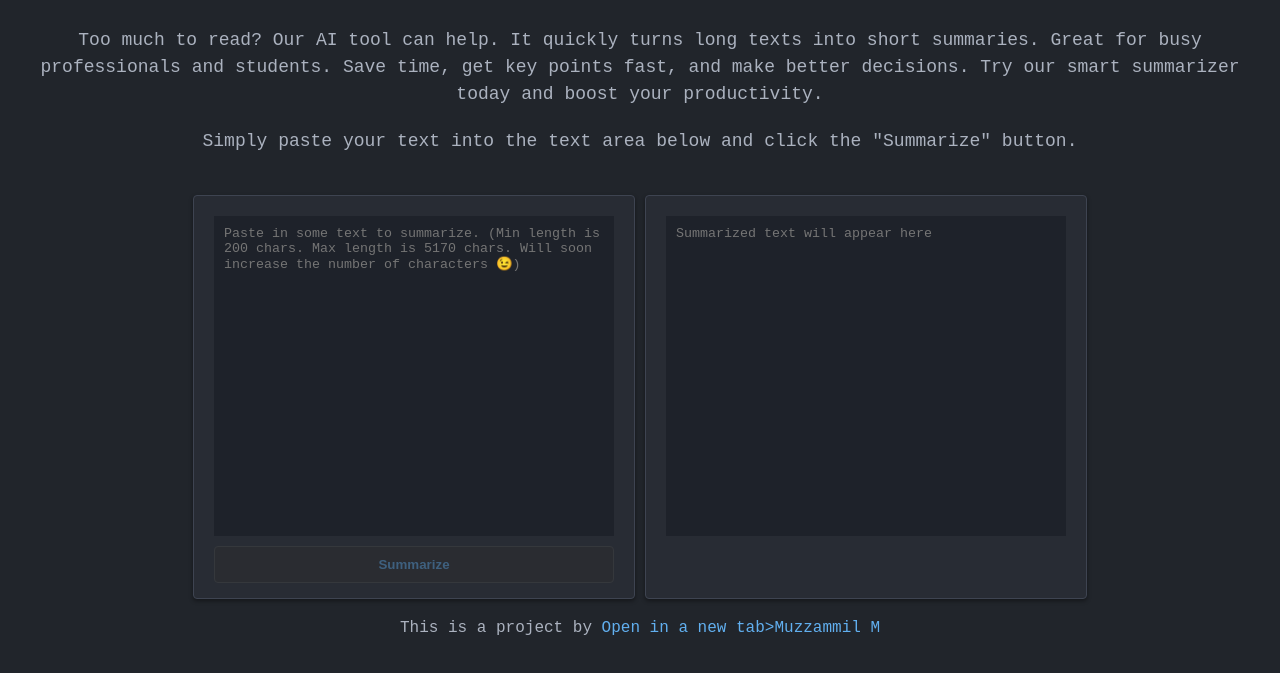
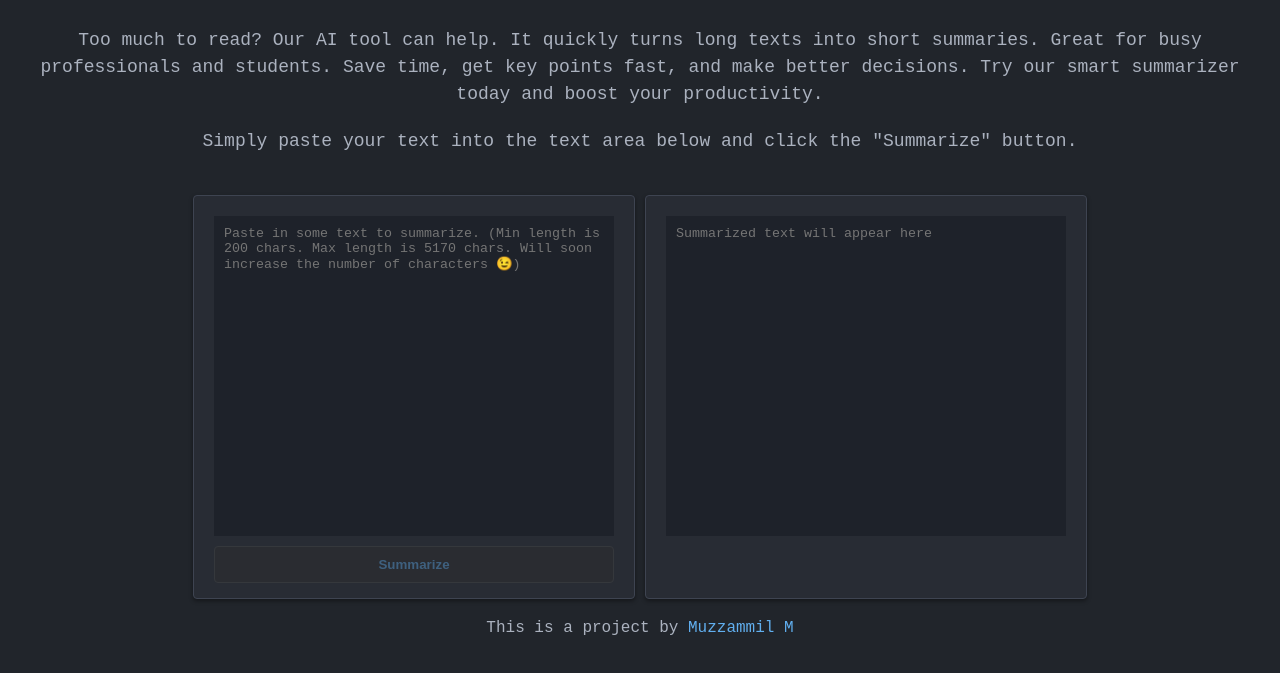
Before and after one commit to muzzammil022/AI-Text-Summarizer, a website: page public/index.html in a window 1280 px wide. Shown: the part 89-762 px from the top of the page. Drawn offline with Linux system fonts and the light colour scheme.

Commit message:
Update index.html

```diff
--- a/public/index.html
+++ b/public/index.html
@@ -22,7 +22,7 @@
         <textarea id="summary" name="summarized_text" placeholder="Summarized text will appear here" readonly></textarea>
       </div>
     </div>
-    <div class="reference"><center>This is a project by <a href="https://github.com/muzzammil022" target="_blank">Open in a new tab>Muzzammil M</a> </center></div>
+    <div class="reference"><center>This is a project by <a href="https://github.com/muzzammil022" target="_blank">Muzzammil M</a> </center></div>
     <script src="script.js"></script>
   </body>
 </html>
```
